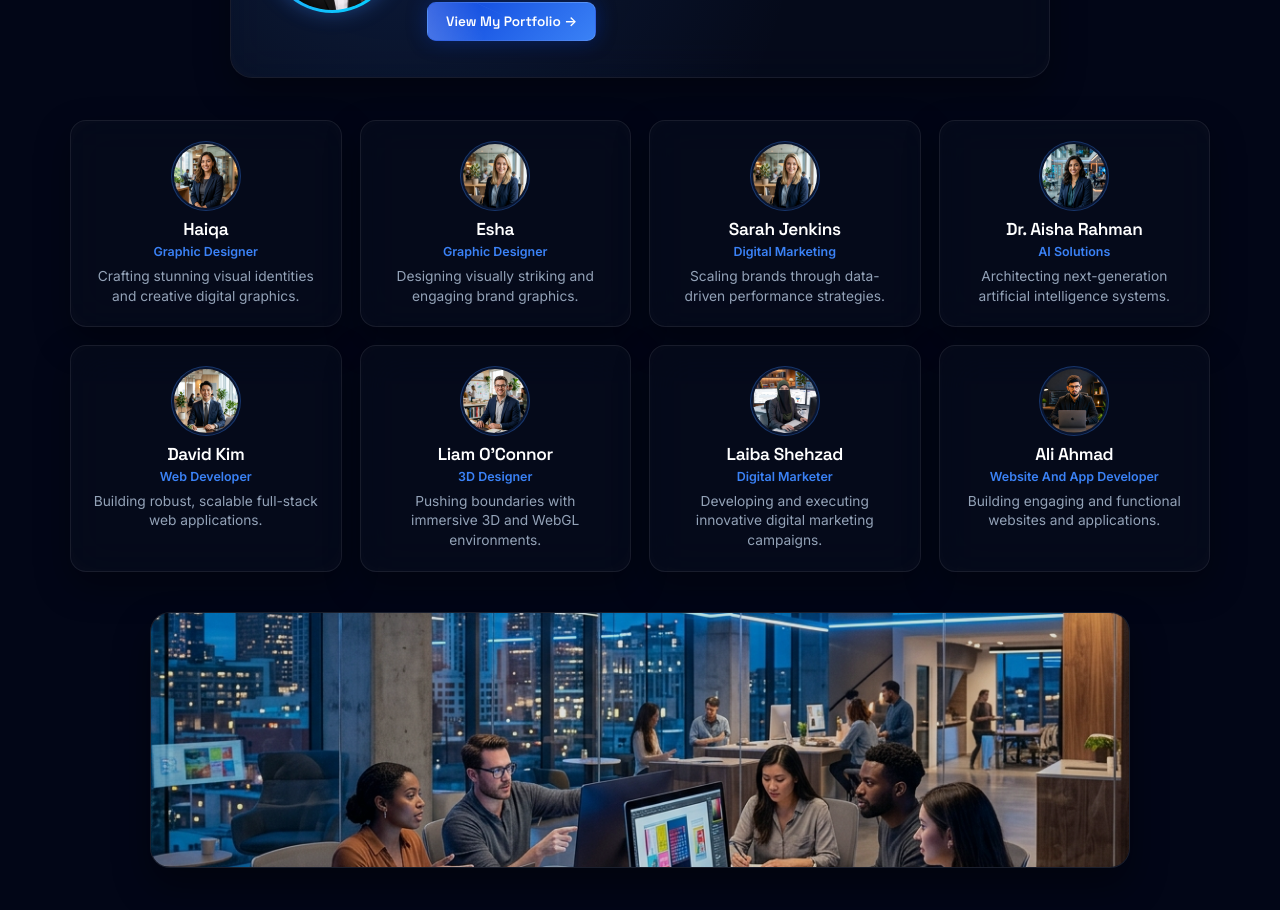
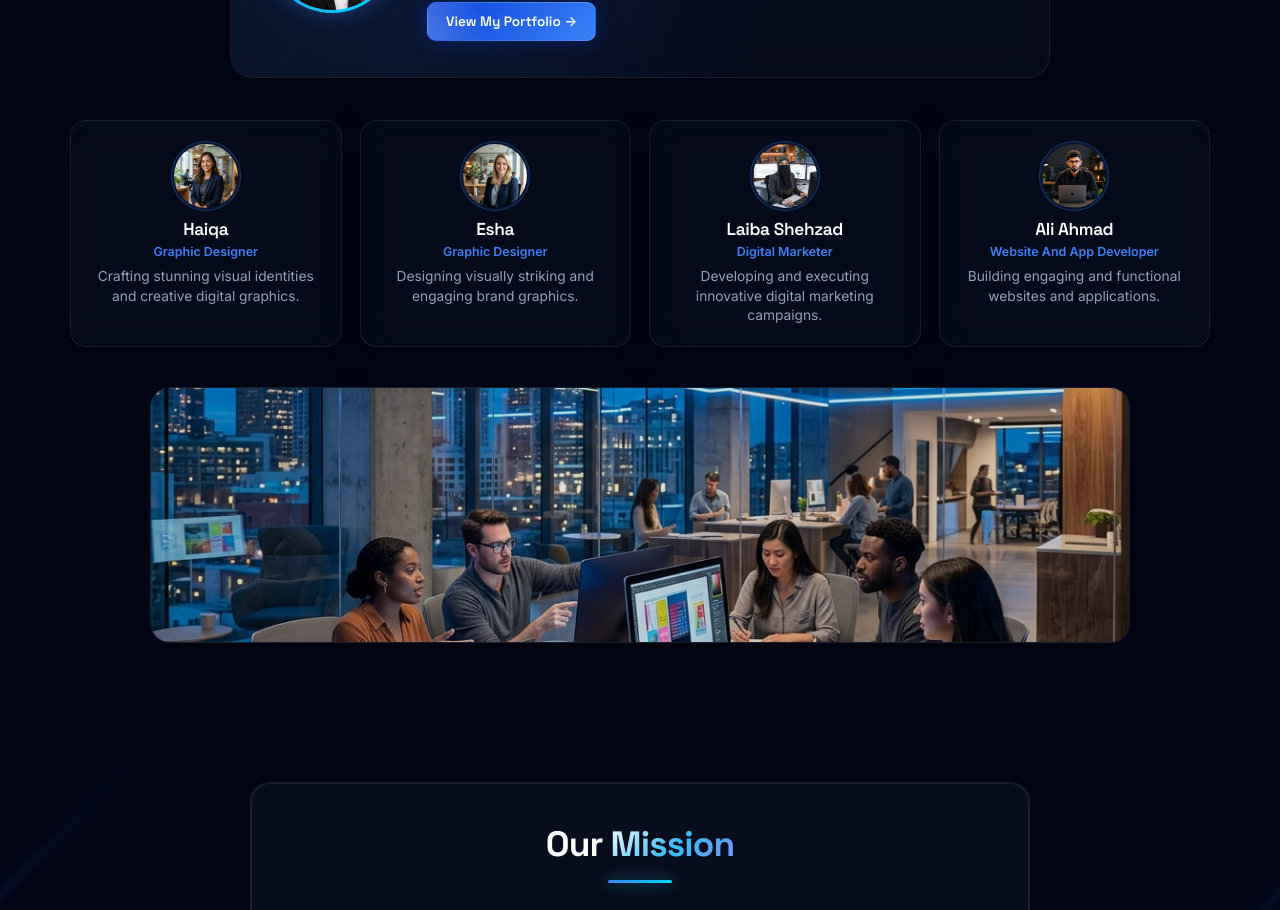
Before and after one commit to AliAhmad0a/Graphics-Studios, a React (Vite) app: page / in a window 1280 px wide. Shown: the part 6900-7810 px from the top of the page. Built offline with nearby package versions, Linux system fonts and the light colour scheme.

Commit message:
Remove Sarah, Aisha, David, and Liam from team

```diff
--- a/src/components/Team.jsx
+++ b/src/components/Team.jsx
@@ -4,19 +4,12 @@ import imgTeam from '../assets/images/team_workspace_1788284064043.jpg';
 import imgSafia from '../assets/safia_mukhtar.jpg';
 import imgElena from '../assets/elena.jpg';
 import imgSarah from '../assets/sarah.jpg';
-import imgAisha from '../assets/aisha.jpg';
-import imgDavid from '../assets/david.jpg';
-import imgLiam from '../assets/liam.jpg';
 import imgLaiba from '../assets/laiba.jpg';
 import imgAli from '../assets/ali.jpg';
 
 const teamMembers = [
   { name: "Haiqa", role: "Graphic Designer", detail: "Crafting stunning visual identities and creative digital graphics.", image: imgElena, link: "https://www.behance.net/haiqazarbakht" },
   { name: "Esha", role: "Graphic Designer", detail: "Designing visually striking and engaging brand graphics.", image: imgSarah, link: "https://www.linkedin.com/in/esha-imran-794b2a274/" },
-  { name: "Sarah Jenkins", role: "Digital Marketing", detail: "Scaling brands through data-driven performance strategies.", image: imgSarah },
-  { name: "Dr. Aisha Rahman", role: "AI Solutions", detail: "Architecting next-generation artificial intelligence systems.", image: imgAisha },
-  { name: "David Kim", role: "Web Developer", detail: "Building robust, scalable full-stack web applications.", image: imgDavid },
-  { name: "Liam O'Connor", role: "3D Designer", detail: "Pushing boundaries with immersive 3D and WebGL environments.", image: imgLiam },
   { name: "Laiba Shehzad", role: "Digital Marketer", detail: "Developing and executing innovative digital marketing campaigns.", image: imgLaiba, link: "https://la-five-olive.vercel.app/" },
   { name: "Ali Ahmad", role: "Website And App Developer", detail: "Building engaging and functional websites and applications.", image: imgAli, link: "https://my-portfolio-th1n.vercel.app/" }
 ];
```
